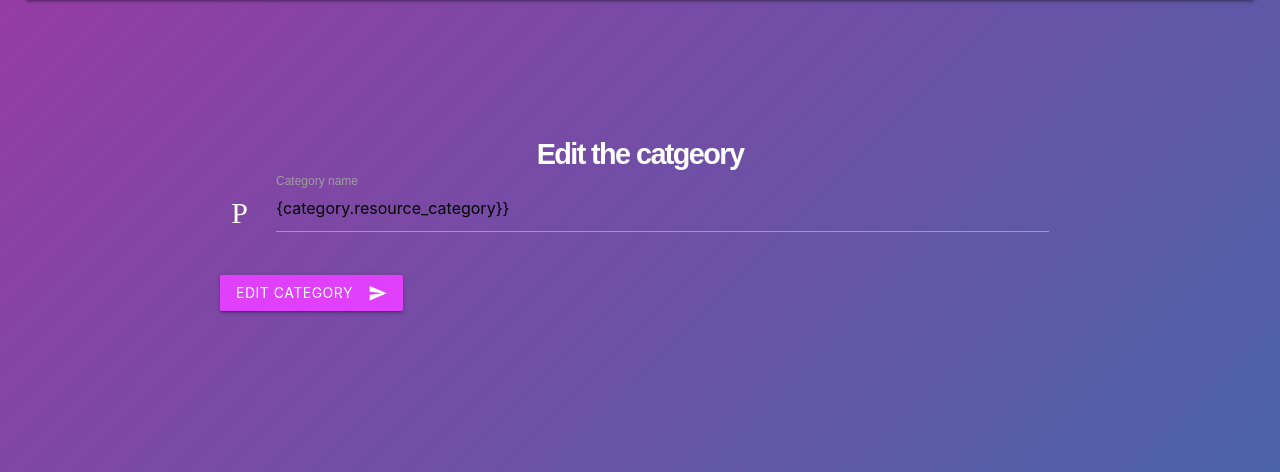
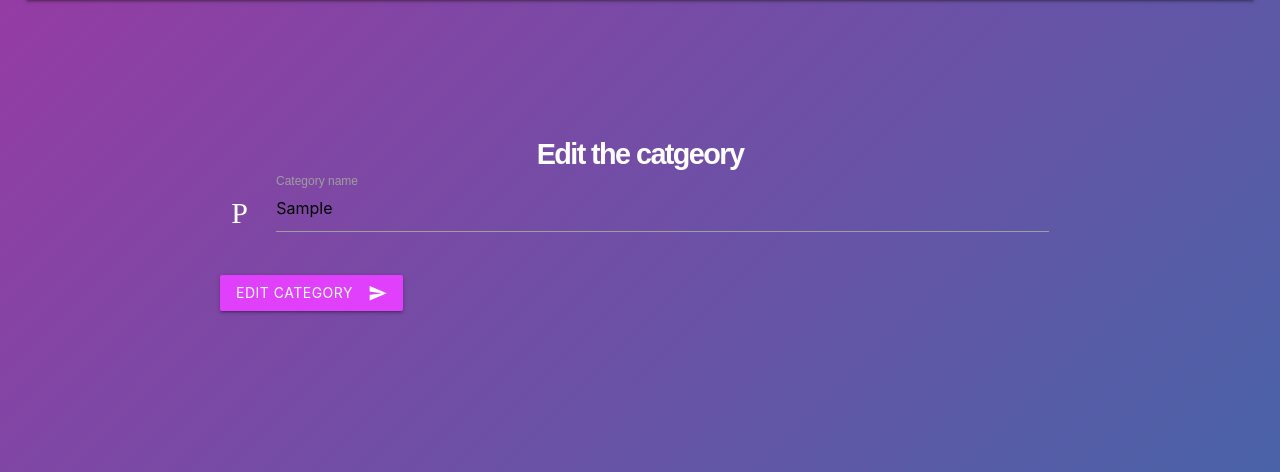
Before and after one commit to Mismiles/clinical-search-tool, a Flask app: template templates/editcategory.html in a window 1280 px wide. Shown: the part 128-600 px from the top of the page. Run offline with Flask 2, Linux system fonts and the light colour scheme; the template is opened without the code that fills it: most values are stand-ins (such as "Sample title", 1, 10 or a date in 2020); some libraries are stand-ins or nearby versions.

Commit message:
added '{' at the beginning of '{category.resource_category}}' in editcatgeory

```diff
--- a/templates/editcategory.html
+++ b/templates/editcategory.html
@@ -8,7 +8,7 @@
 <div class="input-field col s12">
 <i class="material-icons prefix">Poll</i>
 <input id="resource_category" name="resource_category" type="text" class="validate"
-value="{category.resource_category}}">
+value="{{category.resource_category}}">
 <label>Category name</label>
 </div>
 </div>
```
